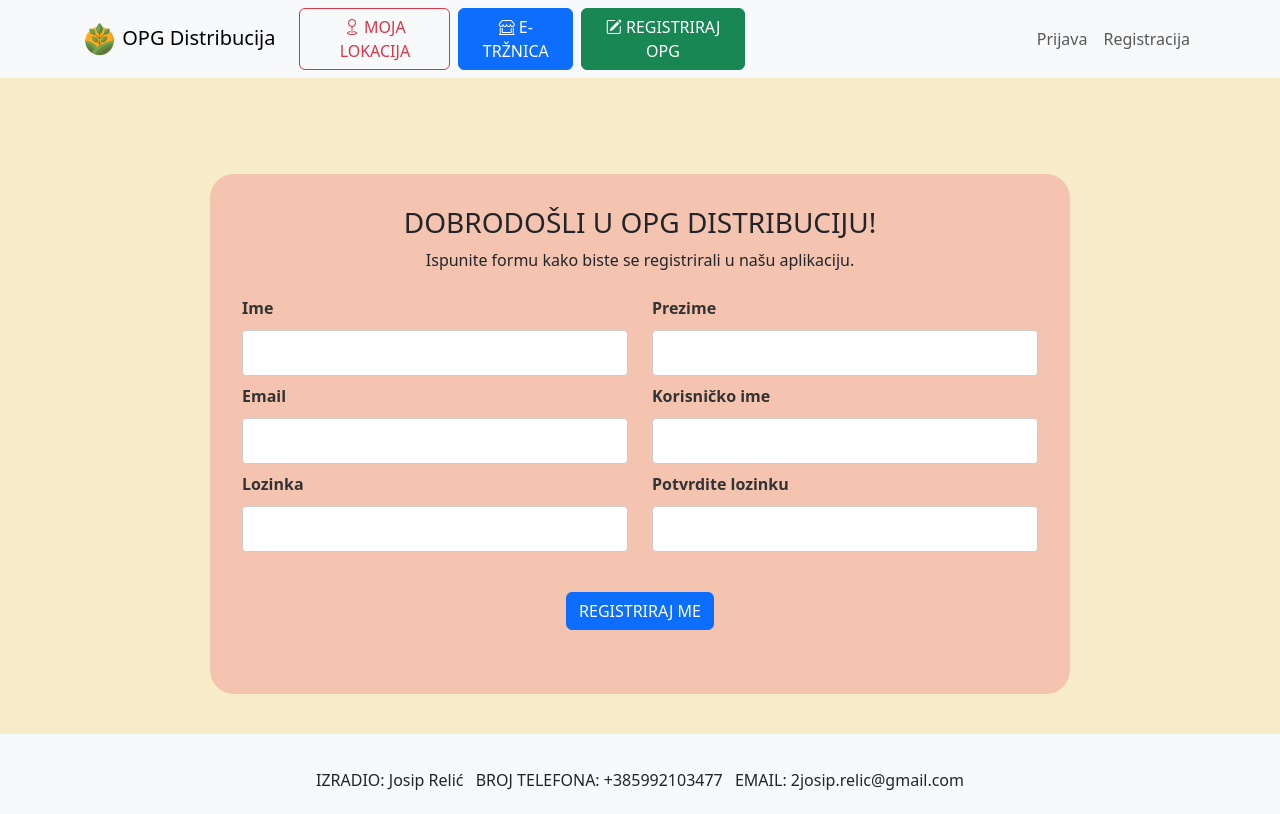
After one commit to JosipRelic/IIP-opg_distribucija, a Django app: page /korisnicki_racuni/registrirajKorisnika/ in a window 1280 px wide. The commit adds this page. Run offline with Django 5.2, Linux system fonts and the light colour scheme.

Commit message:
Dodavanje funkcionalnosti za registraciju korisnika frontend i backend

```diff
--- /dev/null
+++ b/korisnicki_racuni/forms.py
@@ -0,0 +1,27 @@
+from django import forms
+from .models import User
+
+class FormaKorisnik(forms.ModelForm):
+    password = forms.CharField(widget=forms.PasswordInput())
+    confirm_password = forms.CharField(widget=forms.PasswordInput())
+    class Meta:
+        model = User
+        fields = ['first_name', 'last_name', 'username', 'email', 'password']
+        error_messages = {
+            'username': {
+                'unique': ("Korisničko ime zauzeto! Unesite drugo."),
+            },
+            'email':{
+                'unique': ("Email zauzet! Unesite drugi."),
+            }
+        }
+
+    def clean(self):
+        cleaned_data = super(FormaKorisnik, self).clean()
+        password = cleaned_data.get('password')
+        confirm_password = cleaned_data.get('confirm_password')
+
+        if password != confirm_password:
+            raise forms.ValidationError(
+                "Lozinke se ne podudaraju!"
+            )
--- /dev/null
+++ b/korisnicki_racuni/urls.py
@@ -0,0 +1,7 @@
+from . import views
+from django.urls import path
+
+
+urlpatterns = [
+    path('registrirajKorisnika/', views.registrirajKorisnika, name='registrirajKorisnika')
+]
--- a/korisnicki_racuni/views.py
+++ b/korisnicki_racuni/views.py
@@ -1,3 +1,38 @@
-from django.shortcuts import render
+from django.shortcuts import render, redirect
+from .forms import FormaKorisnik
+from .models import User, KorisnickiProfil
+from django.contrib import messages
 
 # Create your views here.
+def registrirajKorisnika(request):
+    if request.method == 'POST':
+        forma = FormaKorisnik(request.POST)
+        if forma.is_valid():
+            # KREIRAJ KORISNIKA POMOĆU FORME
+            # lozinka = forma.cleaned_data['password']
+            # korisnik = forma.save(commit=False)
+            # korisnik.set_password(lozinka)
+            # korisnik.role = User.KUPAC
+            # forma.save()
+
+            # KREIRAJ KORISNIKA POMOĆU metode create_user() IZ MODELA
+            ime = forma.cleaned_data['first_name']
+            prezime = forma.cleaned_data['last_name']
+            korisnicko_ime = forma.cleaned_data['username']
+            email = forma.cleaned_data['email']
+            lozinka = forma.cleaned_data['password']
+            korisnik = User.objects.create_user(first_name=ime, last_name=prezime, username=korisnicko_ime, email=email, password=lozinka)
+            korisnik.role = User.KUPAC
+            korisnik.save()
+            messages.success(request, 'Vaš račun je uspješno registriran!')
+
+            return redirect('registrirajKorisnika')
+        else:
+            print('forma nije ispravna!')
+            print(forma.errors)
+    else:
+        forma = FormaKorisnik()
+    context = {
+        'forma': forma,
+    }
+    return render(request, 'korisnicki_racuni/registriraj_korisnika.html', context)
--- /dev/null
+++ b/opg_distribucija/static/css/registracija_korisnika.css
@@ -0,0 +1,37 @@
+.reg_korisnik{
+    margin-top: 6rem;
+    margin-bottom: 6rem;
+    margin-left: 8rem;
+    margin-right: 8rem;
+    background-color: rgb(244, 196, 176);
+    padding: 2rem;
+    border-radius: 1.5rem;
+}
+
+label {
+    display: block;
+    font-weight: bold;
+    margin-bottom: 10px;
+    color: #333;
+}
+
+.forma_polje_unosa {
+    display: flex;
+    align-items: center;
+}
+
+input[type="text"],
+input[type="email"],
+input[type="password"] {
+  width: 100%;
+  padding: 10px;
+  border: 1px solid #ccc;
+  border-radius: 4px;
+  font-size: 16px;
+}
+
+.errorlist {
+    list-style: none;
+    text-align: center;
+    padding-left: 0px;
+}
--- a/opg_distribucija/urls.py
+++ b/opg_distribucija/urls.py
@@ -15,7 +15,7 @@ Including another URLconf
     2. Add a URL to urlpatterns:  path('blog/', include('blog.urls'))
 """
 from django.contrib import admin
-from django.urls import path
+from django.urls import path, include
 from . import views
 from django.conf import settings
 from django.conf.urls.static import static
@@ -23,4 +23,6 @@ from django.conf.urls.static import static
 urlpatterns = [
     path('admin/', admin.site.urls),
     path('', views.pocetna_stranica, name= 'pocetna_stranica'),
+    path('korisnicki_racuni/', include('korisnicki_racuni.urls')),
+
 ] + static(settings.MEDIA_URL, document_root=settings.MEDIA_ROOT)
--- a/templates/includes/navbar.html
+++ b/templates/includes/navbar.html
@@ -92,11 +92,7 @@
                       <a class="nav-link" href="#">Prijava</a>
                   </li>
                   <li class="nav-item">
-                      <a class="nav-link"
-                      {% comment %}
-                      href="{% url 'registrirajKorisnika' %}"
-                      {%endcomment%}
-                      >Registracija</a>
+                      <a class="nav-link" href="{% url 'registrirajKorisnika' %}">Registracija</a>
                   </li>
               </ul>
           </div>
--- /dev/null
+++ b/templates/korisnicki_racuni/registriraj_korisnika.html
@@ -0,0 +1,64 @@
+{% extends 'base.html' %}
+{% load static %}
+
+{% block sadrzaj %}
+
+<main>
+    <div class="container pb-4">
+            <form action="{% url 'registrirajKorisnika' %}" method="POST">
+                {% csrf_token %}
+                <div class="reg_korisnik">
+                    <div class="row">
+                        <div class="col-lg-12 col-md-12 col-sm-12 col-xs-12 text-center">
+                            <h3>DOBRODOŠLI U OPG DISTRIBUCIJU!</h3>
+                            <p>Ispunite formu kako biste se registrirali u našu aplikaciju.</p>
+                        </div>
+                        <div class="col-lg-6 col-md-6 col-sm-6 col-xs-12 mt-2">
+                            <label>Ime</label>
+                            <div class="forma_polje_unosa">{{forma.first_name}}</div>
+                        </div>
+                        <div class="col-lg-6 col-md-6 col-sm-6 col-xs-12 mt-2">
+                            <label>Prezime</label>
+                            <div class="forma_polje_unosa">{{forma.last_name}}</div>
+                        </div>
+                        <div class="col-lg-6 col-md-6 col-sm-6 col-xs-12 mt-2">
+                            <label>Email</label>
+                            <div class="forma_polje_unosa">{{forma.email}}</div>
+                        </div>
+                        <div class="col-lg-6 col-md-6 col-sm-6 col-xs-12 mt-2">
+                            <label>Korisničko ime</label>
+                            <div class="forma_polje_unosa">{{forma.username}}</div>
+                        </div>
+                        <div class="col-lg-6 col-md-6 col-sm-6 col-xs-12 mt-2">
+                            <label>Lozinka</label>
+                            <div class="forma_polje_unosa">{{forma.password}}</div>
+                        </div>
+                        <div class="col-lg-6 col-md-6 col-sm-6 col-xs-12 mt-2">
+                            <label>Potvrdite lozinku</label>
+                            <div class="forma_polje_unosa">{{forma.confirm_password}}</div>
+                        </div>
+                        <ul class="errorlist list-unstyled mt-3 mb-0">
+                            {% for polje in forma %}
+                                {% if polje.errors %}
+                                    {% for error in polje.errors %}
+                                        <li style="color:red;">{{error}}</li>
+                                    {% endfor %}
+                                {% endif %}
+                            {% endfor %}
+                            <li style="color:red;">{{forma.non_field_errors}}</li>
+
+                        </ul>
+                        <div class="col-lg-12 col-md-12 col-sm-12 col-xs-12 mt-4 text-center">
+                            <button type="submit" class="btn btn-primary">REGISTRIRAJ ME</button>
+                        </div>
+                        <div class="col-lg-12 col-md-12 col-sm-12 col-xs-12 mt-4 mb-2 text-center">
+                            <!--UČITAVANJE ALERTA-->
+                            {% include 'includes/alerts.html' %}
+                        </div>
+                    </div>
+                </div>
+            </form>
+    </div>
+ </main>
+
+{% endblock sadrzaj %}
```
